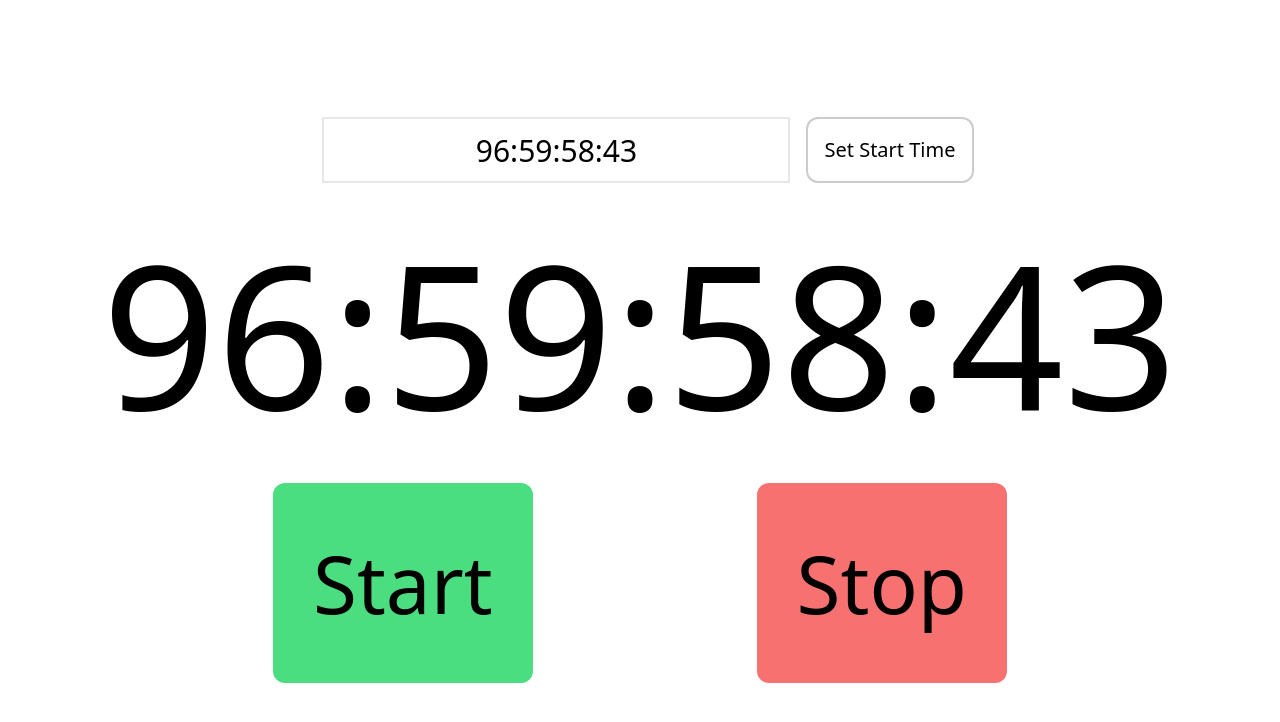
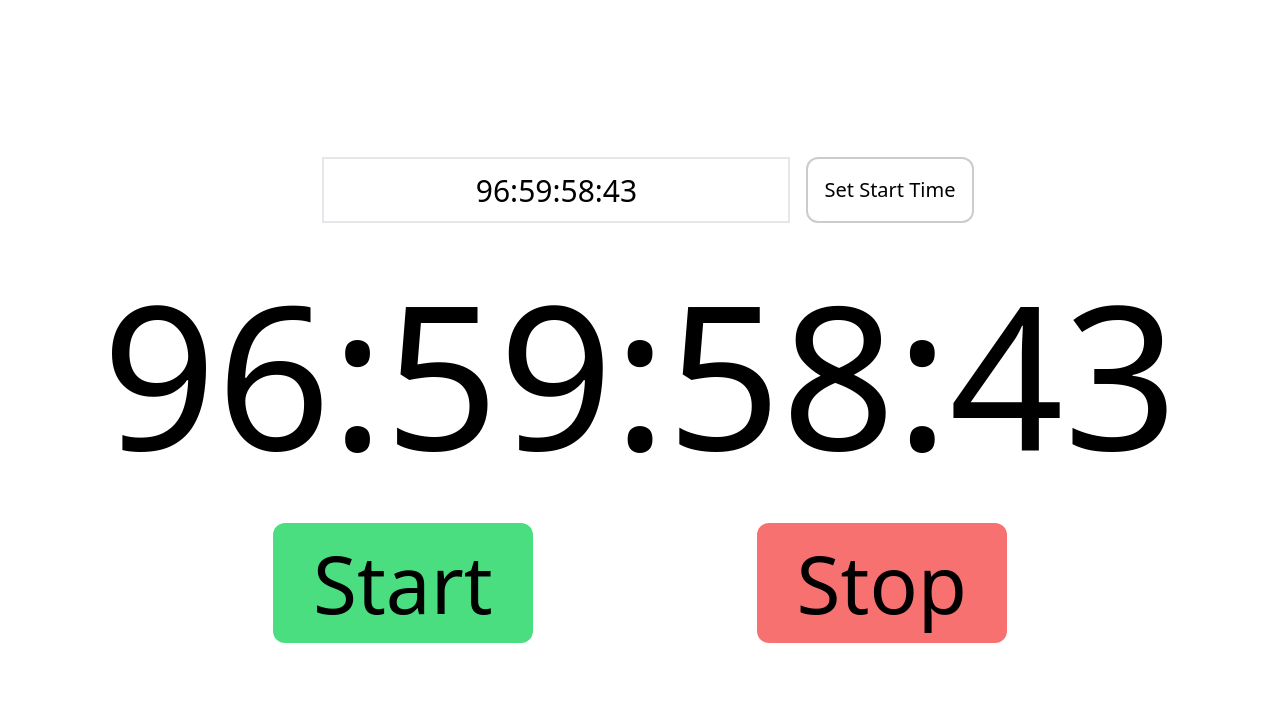
Before and after one commit to azubike-junior/Numeris-book, a Next.js app: page /countdown in a window 1280 px wide. Shown: the top 722 px of the page. Built offline with nearby package versions, Linux system fonts and the light colour scheme.

Commit message:
made changges

```diff
--- a/src/components/Countdown.tsx
+++ b/src/components/Countdown.tsx
@@ -24,7 +24,7 @@ const Countdown = () => {
     return { days, hours, minutes, seconds }
   }
 
-  const timerRef = useRef(null)
+  const timerRef = useRef<NodeJS.Timeout | null>(null)
 
   const tick = () => {
     setTime((prevTime) => {
@@ -51,7 +51,7 @@ const Countdown = () => {
         minutes === targetTime.minutes &&
         seconds === targetTime.seconds
       ) {
-        //@ts-ignore
+        // @ts-expect-error
         clearInterval(timerRef.current)
         return prevTime // Don't increment further after target time
       }
@@ -73,7 +73,6 @@ const Countdown = () => {
   const startTimer = () => {
     if (!isRunning) {
       setIsRunning(true)
-      //@ts-ignore
       timerRef.current = setInterval(tick, 1000) // Tick every second
     }
   }
@@ -81,7 +80,7 @@ const Countdown = () => {
   const stopTimer = () => {
     if (isRunning) {
       setIsRunning(false)
-      //@ts-ignore
+      // @ts-expect-error
       clearInterval(timerRef.current)
     }
   }
@@ -97,7 +96,7 @@ const Countdown = () => {
 
   useEffect(() => {
     return () => {
-      //@ts-ignore
+      // @ts-expect-error
       clearInterval(timerRef.current) // Clean up on component unmount
     }
   }, [])
@@ -105,13 +104,13 @@ const Countdown = () => {
   return (
     <div className="h-screen flex justify-center items-center">
       <div>
-        <div className='w-full flex justify-center'>
+        <div className="w-full flex justify-center">
           <input
             type="text"
             value={inputTime}
             onChange={handleInputChange}
             placeholder="Enter time as DD:HH:MM:SS"
-            className='text-[30px] mx-4 px-4 border-2 border-[#ccc text-center'
+            className="text-[30px] mx-4 px-4 border-2 border-[#ccc text-center"
           />
           <button
             className="text-[20px] border-2 border-[#ccc] rounded-xl p-4"
@@ -125,13 +124,13 @@ const Countdown = () => {
 
         <div className="flex justify-center items-center space-x-56">
           <button
-            className="text-[80px] bg-green-400 border-3 rounded-xl p-10"
+            className="text-[80px] bg-green-400 border-3 rounded-xl px-10"
             onClick={startTimer}
           >
             Start
           </button>
           <button
-            className="text-[80px] bg-red-400 border-3 rounded-xl p-10"
+            className="text-[80px] bg-red-400 border-3 rounded-xl py- px-10"
             onClick={stopTimer}
           >
             Stop
```
